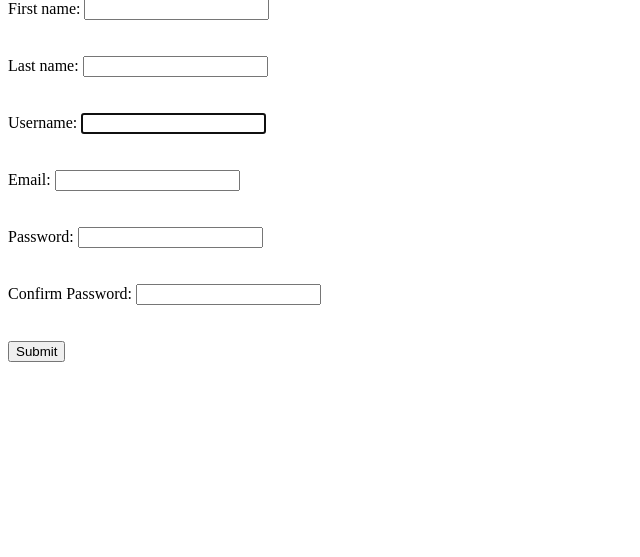
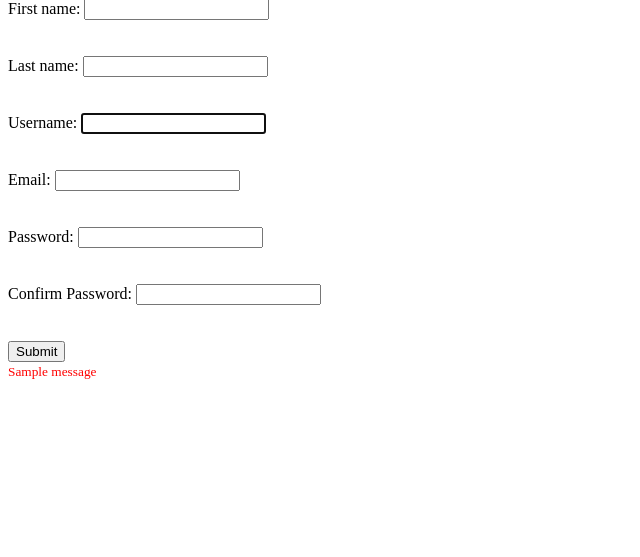
Before and after one commit to piyushpandey16444/Basics, a Django app: page /signup/ in a window 1280 px wide. Shown: the part 81-638 px from the top of the page, without its empty margins (0-640 px from the left). Run offline with Django 3.2, Linux system fonts and the light colour scheme; one stand-in notice (Sample message) is shown.

Commit message:
messages given

```diff
--- a/emailFieldAdded/enroll/templates/enroll/signup.html
+++ b/emailFieldAdded/enroll/templates/enroll/signup.html
@@ -5,6 +5,13 @@
     <meta http-equiv="X-UA-Compatible" content="IE=edge" />
     <meta name="viewport" content="width=device-width, initial-scale=1.0" />
     <title>Signup</title>
+
+    <style>
+      .success{
+        color: red;
+      }
+    </style>
+
   </head>
   <body>
     <h1>SignUp</h1>
@@ -16,5 +23,13 @@
       {% endfor %}
       <button type="submit">Submit</button>
     </form>
+    {% if messages %}
+      {% for message in messages %}
+        <small {% if message.tags %}
+          class="{{message.tags}}" {% endif %}>
+        {{message}}
+        </small>
+      {% endfor %}
+    {% endif %}
   </body>
 </html>
--- a/emailFieldAdded/enroll/views.py
+++ b/emailFieldAdded/enroll/views.py
@@ -1,5 +1,6 @@
 from django.shortcuts import render
 from .forms import CreateUserForm
+from django.contrib import messages
 
 
 def signup_view(request):
@@ -11,6 +12,7 @@ def signup_view(request):
         form = CreateUserForm(request.POST)
         if form.is_valid():
             form.save()
+            messages.success(request, 'Account Created Successfully !')
             form = CreateUserForm()
 
     context = {
```
Also changed, not shown: emailFieldAdded/db.sqlite3.
